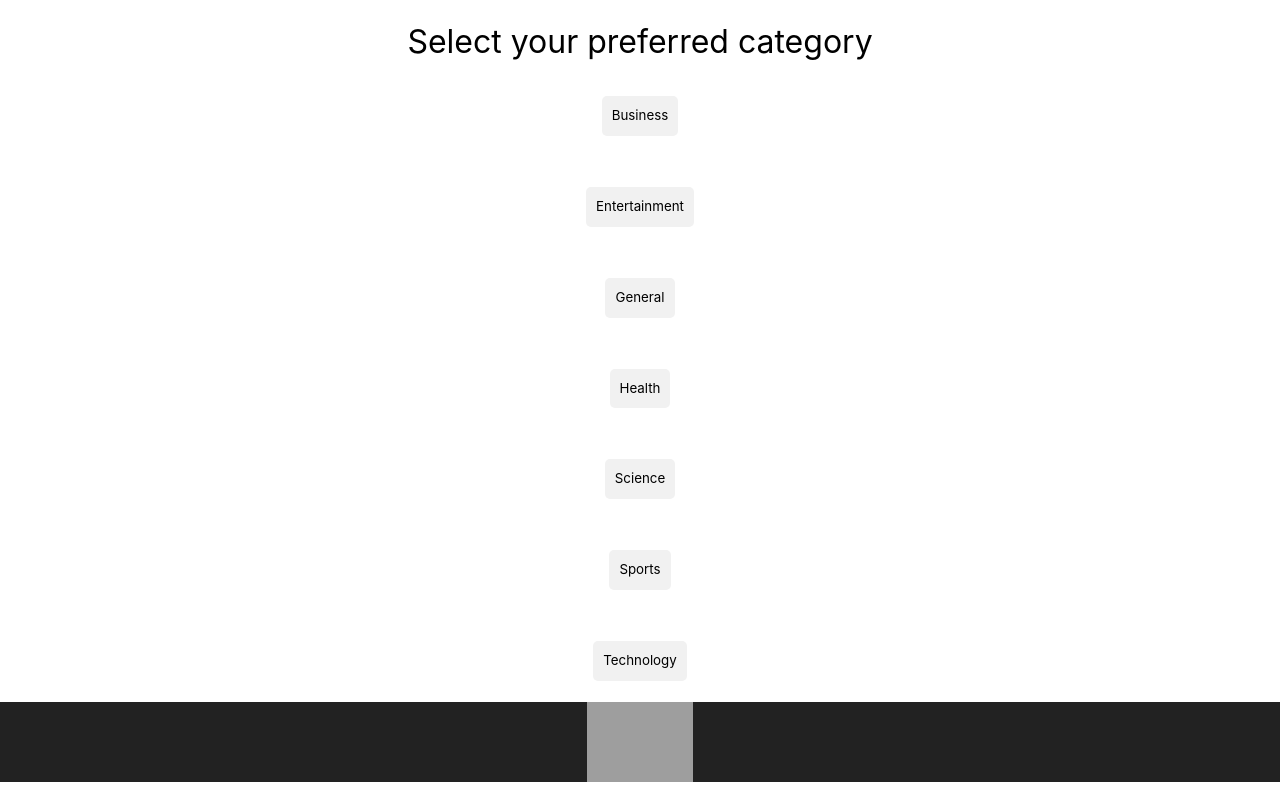
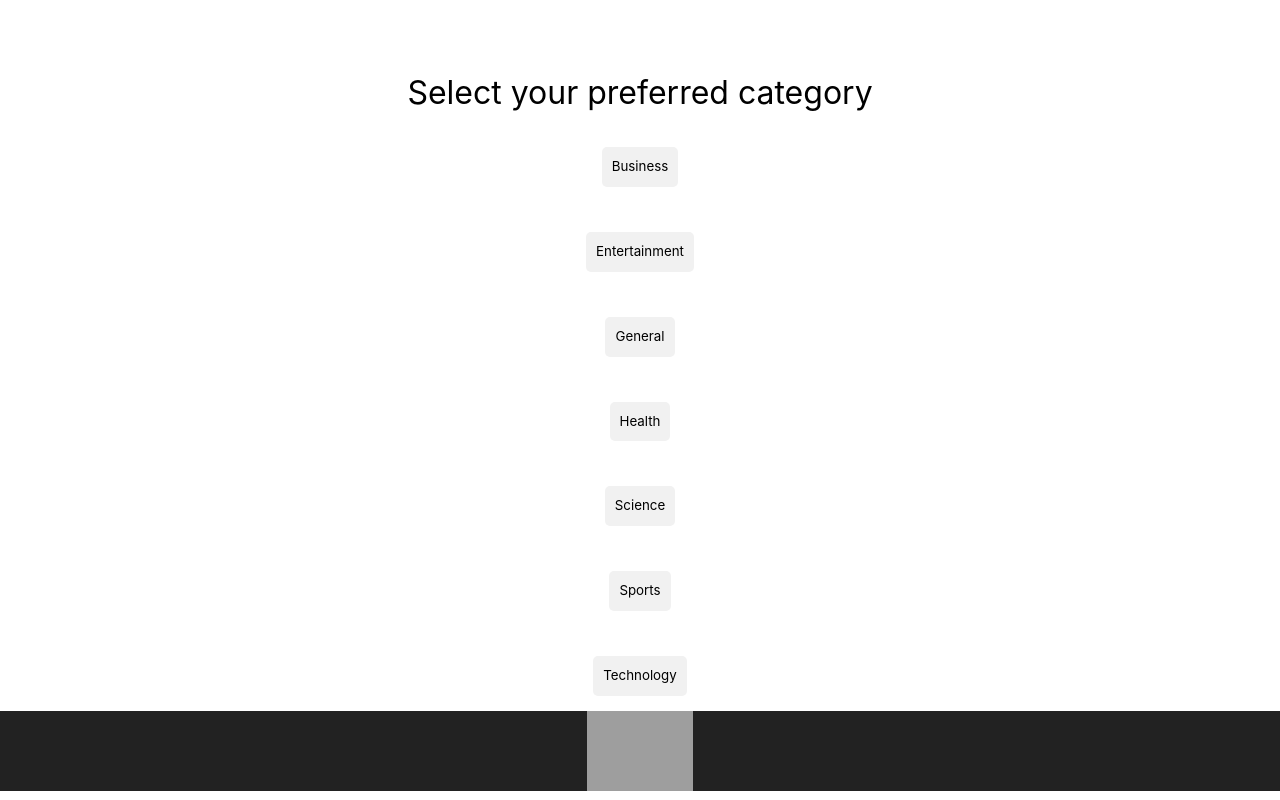
Before and after one commit to LakshyaDuhoonISU/inshorts-demo-day, a React (Vite) app: page / in a window 1280 px wide. Built offline with nearby package versions, Linux system fonts and the light colour scheme; no server answers; grey boxes are pictures that could not be loaded.

Commit message:
component updated

```diff
--- a/src/components/NewsCard.jsx
+++ b/src/components/NewsCard.jsx
@@ -9,6 +9,14 @@ function NewsCard(props) {
     // checking if the hour is beyond 12 for AM/PM purposes
     const time = hour > 12 ? true : false;
 
+    // Utility function to truncate text to a specified number of words
+    function truncateText(text, maxWords) {
+        const wordsArray = text.split(' ');
+        if (wordsArray.length > maxWords) {
+            return wordsArray.slice(0, maxWords).join(' ');
+        }
+        return text;
+    }
 
     return (
         <div className='newscard'>
@@ -38,7 +46,9 @@ function NewsCard(props) {
                 {/* displaying the news article description */}
                 <div className='lowernewstext'>
                     <div className='description'>
-                        {props.newsItem.description ? props.newsItem.description : props.newsItem.title}
+                        {props.newsItem.description
+                            ? truncateText(props.newsItem.description, 39)
+                            : truncateText(props.newsItem.title, 39)}
                     </div>
                     {/* read more button to fetch more articles */}
                     <span className='readmore'>
--- a/src/components/SelectCategory.module.css
+++ b/src/components/SelectCategory.module.css
@@ -10,10 +10,11 @@
     flex-direction: column;
     justify-content: center;
     align-items: center;
+    margin-top: 60px;
 }
 
 .btn {
-    margin: 30px 0 21px 0;
+    margin: 30px 0 15px 0;
     padding: 10px;
     background-color: #f1f1f1;
     border: none;
```
